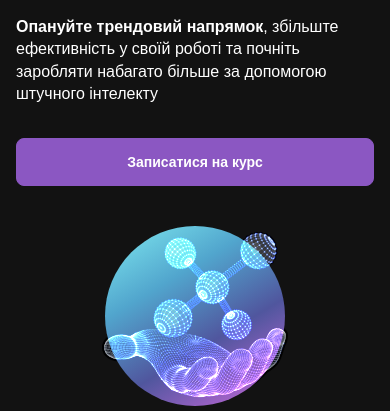
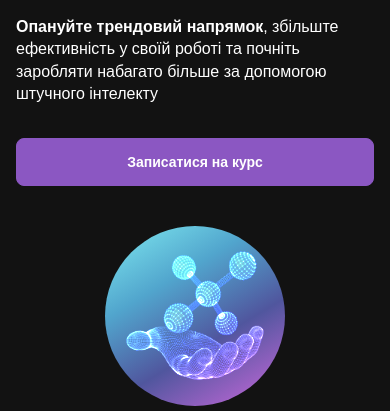
Before and after one commit to Alex1Go/AiMaker_landing, a website with bundled scripts: page index.html in a window 390 px wide. Shown: the part 365-776 px from the top of the page. Built offline with nearby package versions, Linux system fonts and the light colour scheme.

```diff
--- a/scss/style.scss
+++ b/scss/style.scss
@@ -1611,6 +1611,10 @@
       width: 180px;
       height: 180px;
       margin-top: 16px;
+      img {
+        width: 140px;
+        height: 130px;
+      }
     }
 
     &__foto-box {
```
Also changed, not shown: css/style.css, 1 other file.
